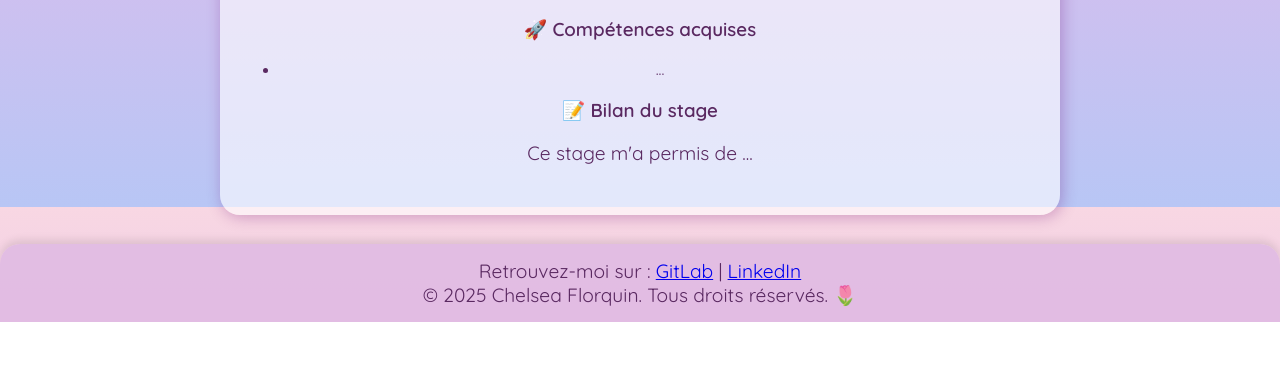
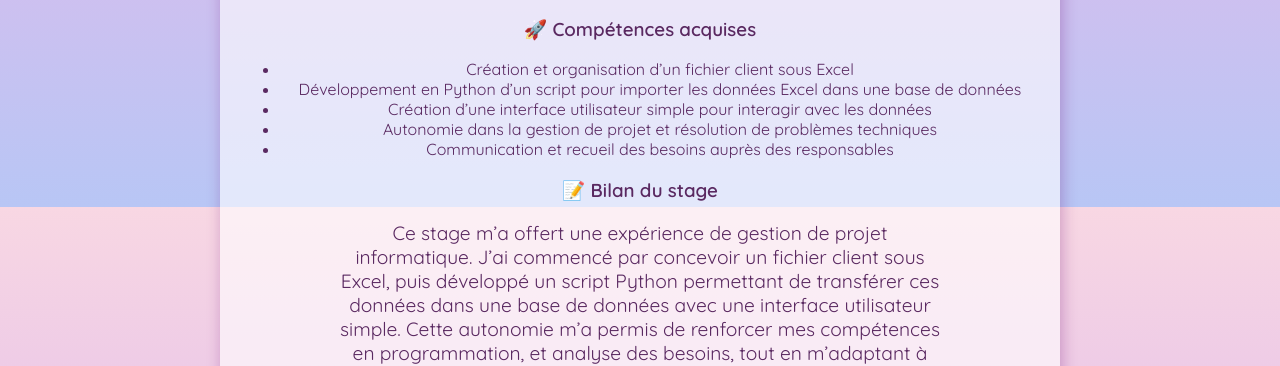
Before and after one commit to Chelseaflqn/portfolio, a plain HTML site: page Portefolio/stage.html in a window 1280 px wide. Shown: the part 593-959 px from the top of the page. Before the commit the page ends 915 px from the top, so only its background shows below. Drawn offline with Linux system fonts and the light colour scheme.

Commit message:
Modification Portfolio

```diff
--- a/Portefolio/stage.html
+++ b/Portefolio/stage.html
@@ -37,11 +37,19 @@
 
         <h3>🚀 Compétences acquises</h3>
         <ul>
-            <li> ... </li>
+        <li>Création et organisation d’un fichier client sous Excel</li>
+        <li>Développement en Python d’un script pour importer les données Excel dans une base de données</li>
+        <li>Création d’une interface utilisateur simple pour interagir avec les données</li>
+        <li>Autonomie dans la gestion de projet et résolution de problèmes techniques</li>
+        <li>Communication et recueil des besoins auprès des responsables</li>
         </ul>
 
         <h3>📝 Bilan du stage</h3>
-        <p>Ce stage m'a permis de ...<p>
+        <p> Ce stage m’a offert une expérience de gestion de projet informatique.
+        J’ai commencé par concevoir un fichier client sous Excel, puis développé un script Python
+        permettant de transférer ces données dans une base de données avec une interface utilisateur simple.
+        Cette autonomie m’a permis de renforcer mes compétences en programmation,
+        et analyse des besoins, tout en m’adaptant à un environnement sans encadrement technique direct.<p>
     </section>
 
     <footer>
@@ -49,7 +57,10 @@
             <a href="https://gitlab.com/florquin/FLORQUIN" target="_blank">GitLab</a> |
             <a href="https://www.linkedin.com/in/chelsea-florquin-a21030293/" target="_blank">LinkedIn</a>
         </p>
-        <p>&copy; 2025 Chelsea Florquin. Tous droits réservés. 🌷</p>
+        <p>&copy; 2025 Chelsea Florquin. Tous droits réservés. 🌷
+            Contenu créé dans le cadre d’un stage en entreprise, utilisation avec autorisation.
+            Toute reproduction partielle ou totale est interdite sans autorisation.
+        </p>
     </footer>
 </body>
 </html>
```
Also changed, not shown: Portefolio/contact.html (+1 -1 lines), Portefolio/veilleinformatique.html (+45 -31 lines), 2 other files.
